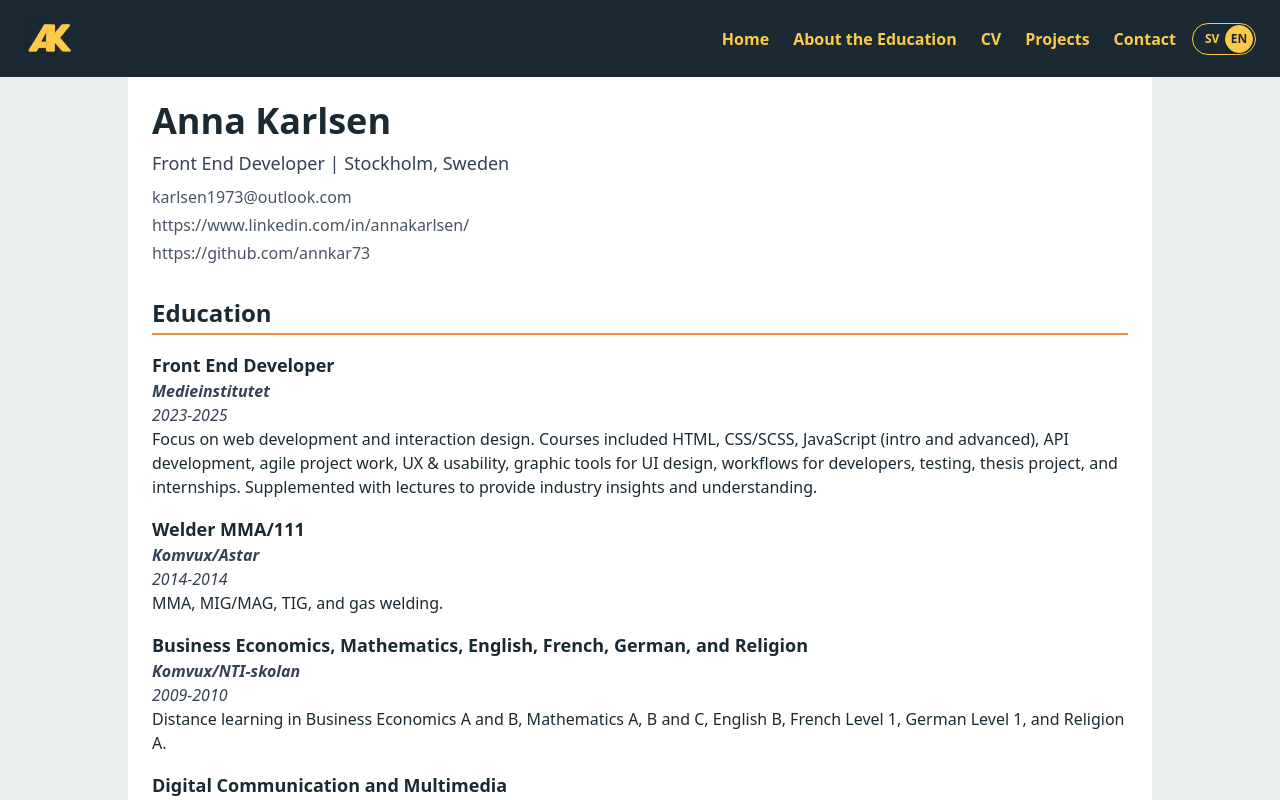
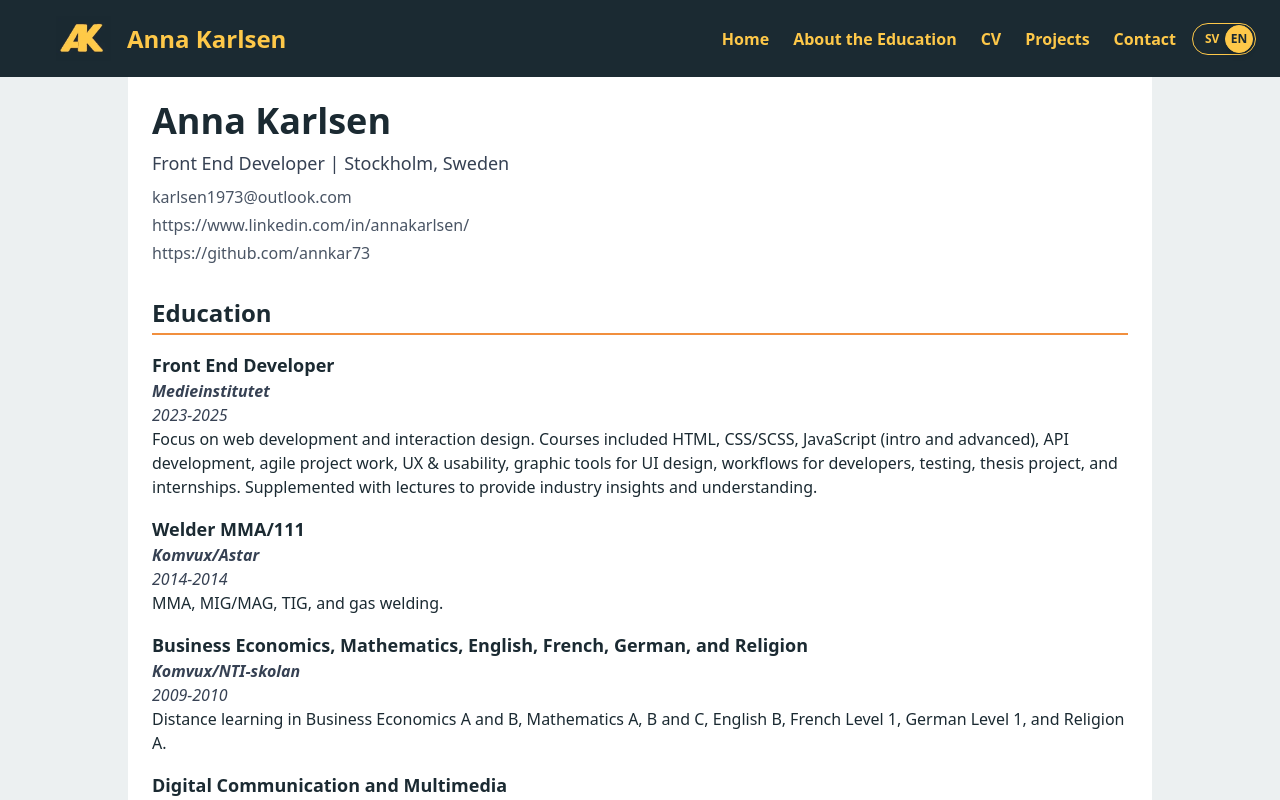
Before and after one commit to annkar73/portfolio-nextjs, a Next.js app: page /en/cv in a window 1280 px wide. Shown: the top 800 px of the page. Built offline with nearby package versions, Linux system fonts and the light colour scheme.

Commit message:
update header title style

```diff
--- a/src/components/Header.tsx
+++ b/src/components/Header.tsx
@@ -17,18 +17,22 @@ export default function Header() {
     <header
       style={{
         backgroundColor: "var(--color-foreground)",
-        color: "var(--color-background)",
+        color: "var(--color-accent)",
       }}
       className="w-full px-6 py-4 flex justify-between items-center relative print:hidden"
     >
-      <h1 className="font-bold text-xl">
+      <div className="flex items-center space-x-4">
         <Link href={`/${locale}`}>
-        <Image src="/images/ak_logo_2.webp" alt="AK Logo" width="55" height="55" />
+          <Image
+            src="/images/ak_logo_2.webp"
+            alt="AK Logo"
+            width="55"
+            height="55"
+            className="ml-2 md:ml-4 lg:ml-8"
+          />
         </Link>
-
-
-      </h1>
-
+        <h1 className="font-bold text-2xl hidden lg:inline">{t(`title`)}</h1>
+      </div>
       {/* Desktop: Container för nav + toggle, längst till höger */}
       <div className="hidden md:flex items-center space-x-4">
         <nav className="flex space-x-6 text-right font-semibold">
--- a/src/messages/en.json
+++ b/src/messages/en.json
@@ -1,6 +1,6 @@
 {
   "header": {
-    "title": "",
+    "title": "Anna Karlsen",
     "nav": {
       "home": "Home",
       "edu": "About the Education",
--- a/src/messages/sv.json
+++ b/src/messages/sv.json
@@ -1,6 +1,6 @@
 {
   "header": {
-    "title": "",
+    "title": "Anna Karlsen",
     "nav": {
       "home": "Hem",
       "edu": "Om utbildningen",
```
